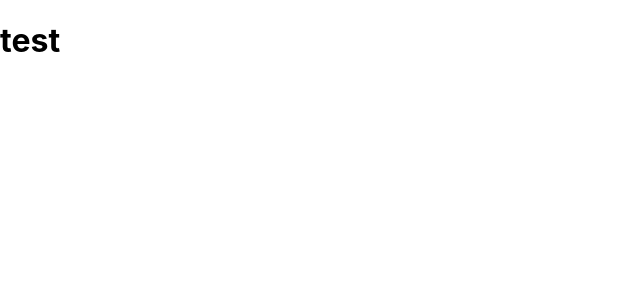
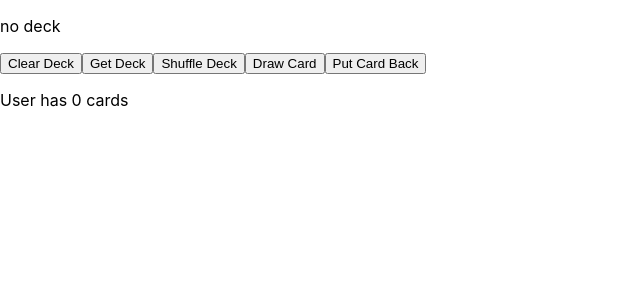
Before and after one commit to anontyro/celer-fe-cards, a React (Create React App) app: page / in a window 1280 px wide. Shown: the top 300 px of the page, without its empty margins (0-640 px from the left). Built offline with nearby package versions, Linux system fonts and the light colour scheme.

Commit message:
feat: added in the basic functionality

```diff
--- a/package.json
+++ b/package.json
@@ -10,6 +10,7 @@
     "@types/node": "^16.18.11",
     "@types/react": "^18.0.27",
     "@types/react-dom": "^18.0.10",
+    "jotai": "^1.13.1",
     "react": "^18.2.0",
     "react-dom": "^18.2.0",
     "react-scripts": "5.0.1",
--- /dev/null
+++ b/src/atoms/currentDeck.ts
@@ -0,0 +1,6 @@
+import { atom } from "jotai";
+import { CardDeck } from "../types/CardDeck";
+
+export const currentDeckAtom = atom<CardDeck>([]);
+
+export const currentUserCardsAtom = atom<CardDeck>([]);
--- /dev/null
+++ b/src/atoms/informative.ts
@@ -0,0 +1,9 @@
+import { atom } from "jotai";
+
+export type InformationAtom = {
+  message: string;
+};
+
+export const informationAtom = atom<InformationAtom>({
+  message: "",
+});
--- /dev/null
+++ b/src/components/Banners/InfoBanner.tsx
@@ -0,0 +1,17 @@
+import styles from "./InfoBanner.module.scss";
+
+type InfoBannerProps = {
+  message?: string;
+};
+
+const InfoBanner: React.FC<InfoBannerProps> = ({ message }) => {
+  if (!message) return null;
+
+  return (
+    <div className={styles.infoBanner}>
+      <p>{message}</p>
+    </div>
+  );
+};
+
+export default InfoBanner;
--- a/src/pages/HomePage/HomePage.tsx
+++ b/src/pages/HomePage/HomePage.tsx
@@ -1,12 +1,25 @@
-import { useState } from "react";
+import { useAtom } from "jotai";
+import { informationAtom } from "../../atoms/informative";
+import InfoBanner from "../../components/Banners/InfoBanner";
+
 import styles from "./HomePage.module.scss";
-import { CardDeck } from "../../types/CardDeck";
+import UsersCards from "./components/UsersCards/UsersCards";
+import DeckControls from "./components/DeckControls/DeckControls";
+import CurrentDeck from "./components/CurrentDeck/CurrentDeck";
 
 const HomePage: React.FC = () => {
-  const [currentDeck, setCurrentDeck] = useState<CardDeck | null>(null);
+  const [info] = useAtom(informationAtom);
+
   return (
-    <div className="App">
-      <h1>test</h1>
+    <div className={styles.pageContainer}>
+      <header>
+        <InfoBanner message={info.message} />
+      </header>
+      <main>
+        <CurrentDeck />
+        <DeckControls />
+        <UsersCards />
+      </main>
     </div>
   );
 };
--- /dev/null
+++ b/src/pages/HomePage/components/CurrentDeck/CurrentDeck.tsx
@@ -0,0 +1,24 @@
+import { useAtom } from "jotai";
+import { currentDeckAtom } from "../../../../atoms/currentDeck";
+
+import styles from "./CurrentDeck.module.scss";
+
+const CurrentDeck: React.FC = () => {
+  const [currentDeck] = useAtom(currentDeckAtom);
+
+  if (currentDeck.length === 0) {
+    return (
+      <div className={styles.currentDeck}>
+        <p>no deck</p>
+      </div>
+    );
+  }
+
+  return (
+    <div className={styles.currentDeck}>
+      <p>{`Current deck has ${currentDeck.length} cards`}</p>
+    </div>
+  );
+};
+
+export default CurrentDeck;
--- /dev/null
+++ b/src/pages/HomePage/components/DeckControls/DeckControls.tsx
@@ -0,0 +1,66 @@
+import { useAtom } from "jotai";
+import {
+  currentDeckAtom,
+  currentUserCardsAtom,
+} from "../../../../atoms/currentDeck";
+import { informationAtom } from "../../../../atoms/informative";
+import {
+  makeDeck,
+  putCardsBack,
+  shuffleDeckTimes,
+  takeNumberOfCardsAtRandom,
+} from "../../../../utils/cardDeckUtil";
+
+import styles from "./DeckControls.module.scss";
+
+const DeckControls: React.FC = () => {
+  const [currentDeck, setCurrentDeck] = useAtom(currentDeckAtom);
+  const [userDeck, setUserDeck] = useAtom(currentUserCardsAtom);
+  const [_, setInfo] = useAtom(informationAtom);
+
+  const resetDeck = () => {
+    setCurrentDeck([]);
+    setUserDeck([]);
+  };
+
+  const getDeck = () => {
+    setCurrentDeck(makeDeck());
+  };
+
+  const shuffleDeck = () => {
+    const shuffledDeck = shuffleDeckTimes(currentDeck);
+    setInfo({
+      message: `deck was shuffled ${shuffledDeck.times} times`,
+    });
+    setCurrentDeck(shuffledDeck.deck);
+  };
+
+  const drawCard = () => {
+    const drawn = takeNumberOfCardsAtRandom(currentDeck, 1);
+    setCurrentDeck(drawn.deck);
+    setUserDeck([...userDeck, drawn.cards[0]]);
+  };
+
+  const putCardBack = () => {
+    const card = userDeck.pop();
+    if (!card) {
+      return;
+    }
+
+    const nextDeck = putCardsBack(currentDeck, card);
+    setCurrentDeck(nextDeck);
+    setUserDeck([...userDeck]);
+  };
+
+  return (
+    <div className={styles.deckControls}>
+      <button onClick={resetDeck}>Clear Deck</button>
+      <button onClick={getDeck}>Get Deck</button>
+      <button onClick={shuffleDeck}>Shuffle Deck</button>
+      <button onClick={drawCard}>Draw Card</button>
+      <button onClick={putCardBack}>Put Card Back</button>
+    </div>
+  );
+};
+
+export default DeckControls;
--- /dev/null
+++ b/src/pages/HomePage/components/UsersCards/UsersCards.tsx
@@ -0,0 +1,16 @@
+import { useAtom } from "jotai";
+import { currentUserCardsAtom } from "../../../../atoms/currentDeck";
+
+import styles from "./UsersCards.module.scss";
+
+const UsersCards: React.FC = () => {
+  const [userDeck] = useAtom(currentUserCardsAtom);
+
+  return (
+    <div className={styles.usersCards}>
+      <p>{`User has ${userDeck.length} cards`}</p>
+    </div>
+  );
+};
+
+export default UsersCards;
```
Also changed, not shown: src/components/Banners/InfoBanner.module.scss (added), src/pages/HomePage/components/CurrentDeck/CurrentDeck.module.scss (added), src/pages/HomePage/components/DeckControls/DeckControls.module.scss (added), src/pages/HomePage/components/UsersCards/UsersCards.module.scss (added), 1 other file (tests, documents, lock files or other folders).
